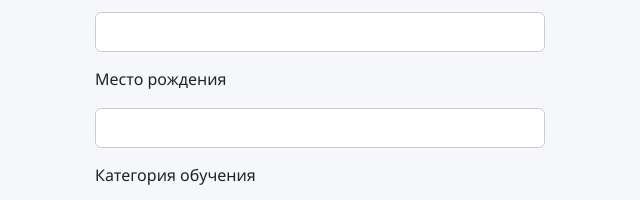
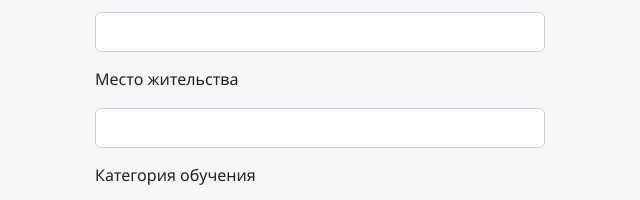
Before and after one commit to mokaka2005-gif/slutsk-dosaaf-test123456, a plain HTML site: page contacts.html in a window 1280 px wide. Shown: the part 771-971 px from the top of the page, 320-960 px from the left. Drawn offline with Linux system fonts and the light colour scheme.

Commit message:
contacts.html

```diff
--- a/contacts.html
+++ b/contacts.html
@@ -27,7 +27,7 @@
     <input type="tel" name="phone" required>
     <label>Дата рождения</label>
     <input type="data" name="data" required>
-    <label>Место рождения</label>
+    <label>Место жительства</label>
     <input type="prop" name="prop" required>
     <label>Категория обучения</label>
     <select name="course">
```
